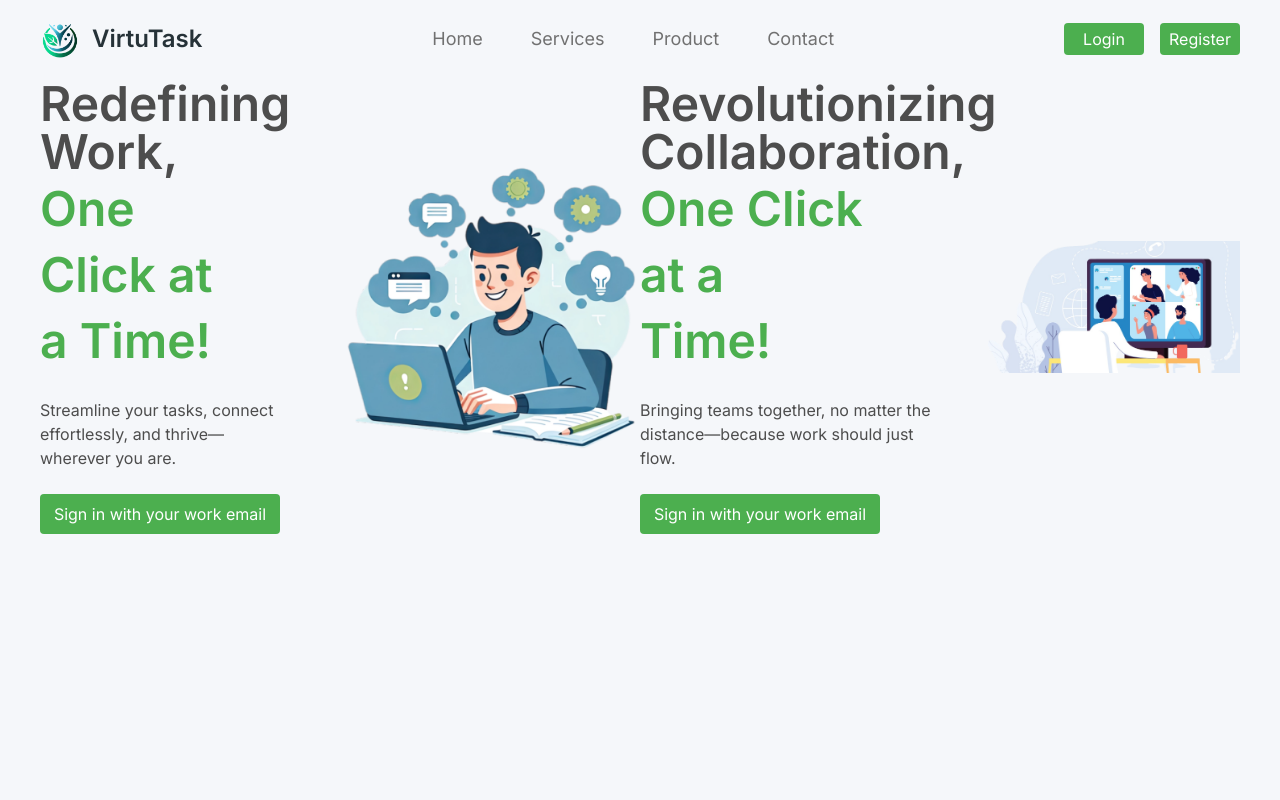
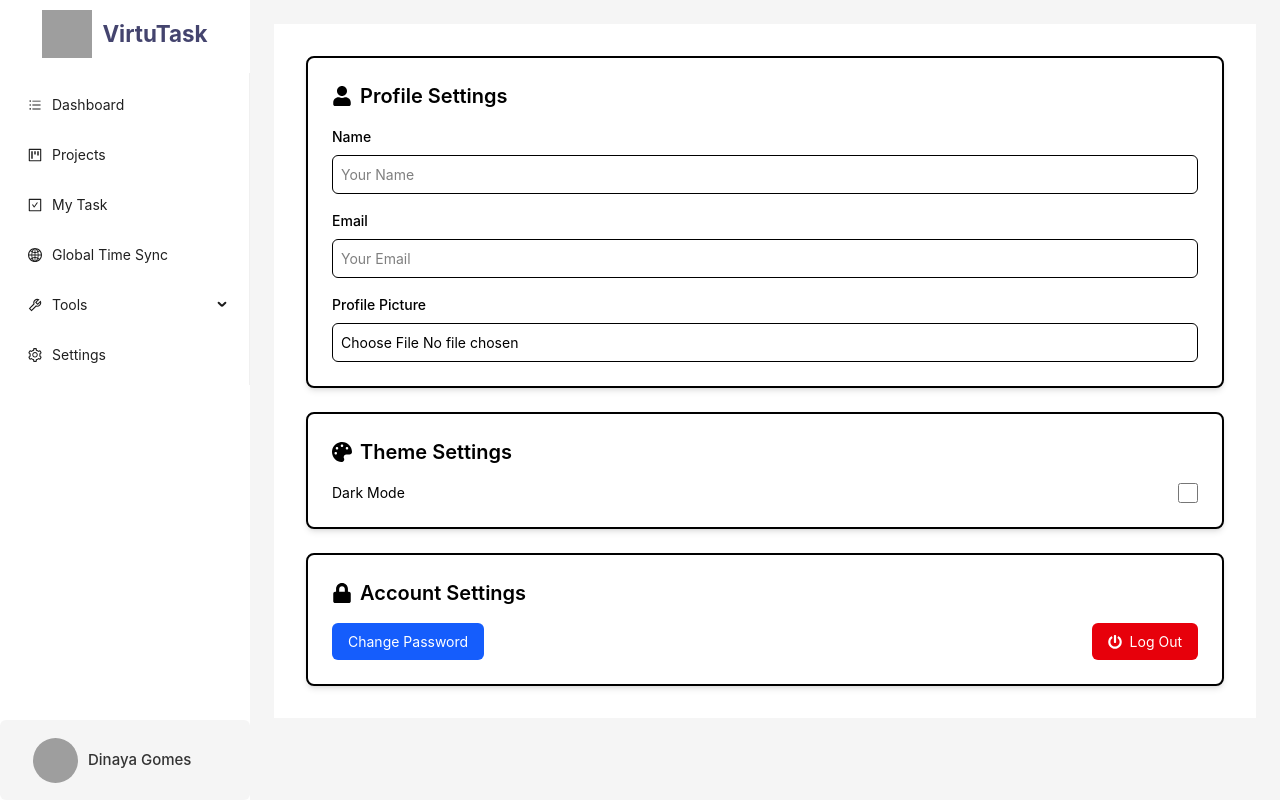
Before and after one commit to binubandara/virtuTask-app, a React (Vite) app in the folder frontend/: page /pane/settings in a window 1280 px wide. Shown: the top 800 px of the page. Built offline with nearby package versions, Linux system fonts and the light colour scheme; grey boxes are pictures that could not be loaded.

Commit message:
Added and linked the Settings page to the Side bar.

```diff
--- a/frontend/src/App.jsx
+++ b/frontend/src/App.jsx
@@ -26,10 +26,13 @@ function App() {
 function AppContent() {
   const location = useLocation(); // Get the current route location
 
+  // Check if the current path starts with '/pane'
+  const isPaneRoute = location.pathname.startsWith('/pane');
+
   return (
     <>
       {/* Render Navbar, Services, and MyFooter only on landing pages */}
-      {location.pathname !== '/pane' && (
+      {!isPaneRoute && (
         <>
           <Flowbite>
             <Navbar />
@@ -41,11 +44,11 @@ function AppContent() {
 
       {/* Main Routes */}
       <Routes>
-        <Route path="/pane" element={<PanePage />} /> {/* Pane Page */}
+        <Route path="/pane/*" element={<PanePage />} /> {/* Pane Page with nested routes */}
       </Routes>
 
       {/* Render MyFooter only on landing pages */}
-      {location.pathname !== '/pane' && <MyFooter />}
+      {!isPaneRoute && <MyFooter />}
     </>
   );
 }
--- /dev/null
+++ b/frontend/src/components/pane/Dashboard.jsx
@@ -0,0 +1,13 @@
+// components/pane/Dashboard.jsx
+import React from 'react';
+
+const Dashboard = () => {
+  return (
+    <div>
+      <h1>Dashboard</h1>
+      <p>This is the dashboard page.</p>
+    </div>
+  );
+};
+
+export default Dashboard;
--- /dev/null
+++ b/frontend/src/components/pane/GlobalSync.jsx
@@ -0,0 +1,13 @@
+// components/pane/Dashboard.jsx
+import React from 'react';
+
+const GlobalSync = () => {
+  return (
+    <div>
+      <h1>GTIME</h1>
+      <p>This is the globaalll page.</p>
+    </div>
+  );
+};
+
+export default GlobalSync;
--- a/frontend/src/components/pane/MenuList.jsx
+++ b/frontend/src/components/pane/MenuList.jsx
@@ -1,42 +1,50 @@
 import { Menu } from 'antd';
 import { AppstoreOutlined, ProjectOutlined, BarsOutlined, HomeOutlined, SettingOutlined, CheckSquareOutlined, GlobalOutlined, ToolOutlined, TeamOutlined, AimOutlined, HeartOutlined } from '@ant-design/icons';
+import { useNavigate } from 'react-router-dom';
+
 const MenuList = () => {
-    return (
-        <Menu mode="inline" className='sideBar' >
-            <Menu.Item style={{marginTop:10, marginBottom: 15, }}key="home" icon={<HomeOutlined />}>
-            Home
-            </Menu.Item>
+  const navigate = useNavigate();
 
-            <Menu.Item style={{marginBottom: 15, }}key="dashboard" icon={<BarsOutlined />}>
-            Dashboard
-            </Menu.Item>
+  const handleMenuClick = (key) => {
+    // Navigate to the corresponding route based on the key
+    switch (key) {
+      case 'dashboard':
+        navigate('/pane/dashboard');
+        break;
+      case 'projects':
+        navigate('/pane/projects');
+        break;
+      case 'myTask':
+        navigate('/pane/my-tasks');
+        break;
+      case 'global':
+        navigate('/pane/global-sync');
+        break;
+      case 'settings':
+        navigate('/pane/settings');
+        break;
+      // Add cases for other menu items if needed
+      default:
+        break;
+    }
+  };
 
-            <Menu.Item style={{ marginBottom: 15 }} key="projects" icon={<ProjectOutlined />}>
-            Projects
-            </Menu.Item>
+  return (
+    <Menu mode="inline" className='sideBar' onClick={({ key }) => handleMenuClick(key)}>
+      <Menu.Item style={{ marginTop: "12px", marginBottom: "10px" }} key="dashboard" icon={<BarsOutlined />}> Dashboard </Menu.Item>
+      <Menu.Item style={{ marginBottom: "10px" }} key="projects" icon={<ProjectOutlined />}> Projects </Menu.Item>
+      <Menu.Item style={{ marginBottom: "10px" }} key="myTask" icon={<CheckSquareOutlined />}> My Task </Menu.Item>
+      <Menu.Item style={{ marginBottom: "10px" }} key="global" icon={<GlobalOutlined />}> Global Time Sync </Menu.Item>
 
-            <Menu.Item style={{ marginBottom: 15 }}key="myTask" icon={<CheckSquareOutlined />}>
-            My Task
-            </Menu.Item>
+      <Menu.SubMenu style={{ marginBottom: "10px" }} key="tools" icon={<ToolOutlined />} title="Tools">
+        <Menu.Item style={{ marginBottom: "10px" }} key="tool-1" icon={<TeamOutlined />}> Engagement Hub </Menu.Item>
+        <Menu.Item style={{ marginBottom: "10px" }} key="tool-2" icon={<AimOutlined />}> Focus Mode </Menu.Item>
+        <Menu.Item style={{ marginBottom: "10px" }} key="tool-3" icon={<HeartOutlined />}> Health Habit Tracker </Menu.Item>
+      </Menu.SubMenu>
 
-            <Menu.Item style={{ marginBottom: 15 }}key="global" icon={<GlobalOutlined />}>
-            Global Time Sync
-            </Menu.Item>
-
-            <Menu.SubMenu style={{ marginBottom: 15 }}key="tools" icon={<ToolOutlined />}
-            title= "Tools">
-            <Menu.Item style={{ marginBottom: 15 }} key="tool-1" icon={<TeamOutlined />}>Engagement Hub</Menu.Item>
-            <Menu.Item style={{ marginBottom: 15 }} key="tool-2" icon={<AimOutlined />}>Focus Mode</Menu.Item>
-            <Menu.Item style={{ marginBottom: 15 }} key="tool-3" icon={<HeartOutlined />}>Health Habit Tracker</Menu.Item>
-            </Menu.SubMenu>
-
-
-            <Menu.Item style={{ marginBottom: 15 }} key="settings" icon={<SettingOutlined />}>
-            Settings
-            </Menu.Item>
-
-        </Menu>
-    );
+      <Menu.Item style={{ marginBottom: "10px" }} key="settings" icon={<SettingOutlined />}> Settings </Menu.Item>
+    </Menu>
+  );
 };
 
 export default MenuList;
--- a/frontend/src/components/pane/PanePage.jsx
+++ b/frontend/src/components/pane/PanePage.jsx
@@ -1,9 +1,13 @@
-// components/pane/PanePage.jsx
 import React from 'react';
 import { Layout } from 'antd';
+import { Routes, Route } from 'react-router-dom';
 import Logo from './Logo';
 import MenuList from './MenuList';
 import Profile from './Profile';
+import Settings from '../settingsPage/Settings'; // Import Settings Page
+import Dashboard from './Dashboard'; // Import other components as needed
+
+import GlobalSync from './GlobalSync';
 
 const { Sider, Content } = Layout;
 
@@ -12,11 +16,17 @@ const PanePage = () => {
     <Layout style={{ minHeight: '100vh' }}>
       <Sider theme="light" width={250}>
         <Logo />
-        <MenuList />
-        <Profile />
+        <MenuList />  {/* Pass function properly */}
+        <Profile />  {/* Profile will always be visible in the sidebar */}
       </Sider>
       <Content style={{ padding: '24px' }}>
-        {/* Add your main content here */}
+        <Routes>
+          <Route path="/" element={<Dashboard />} /> {/* Default route for /pane */}
+          <Route path="dashboard" element={<Dashboard />} />
+          <Route path="global-sync" element={<GlobalSync />} />
+          <Route path="settings" element={<Settings />} />
+          {/* Add other routes here */}
+        </Routes>
       </Content>
     </Layout>
   );
--- /dev/null
+++ b/frontend/src/components/settingsPage/Settings.jsx
@@ -0,0 +1,82 @@
+import React, { useState } from "react";
+import { FaUser, FaPalette, FaBell, FaLock, FaTrash, FaPowerOff } from "react-icons/fa";
+
+const Settings = () => {
+  const [darkMode, setDarkMode] = useState(false);
+  const [notifications, setNotifications] = useState({
+    email: true,
+    app: true,
+    sound: false,
+  });
+
+  return (
+    <div className={`p-8 w-full ${darkMode ? "bg-gray-900 text-white" : "bg-[white] text-black"}`}>
+      {/* Profile Settings */}
+      <div
+        className={`p-6 rounded-lg shadow-md mb-6 border-2 ${darkMode ? "bg-gray-800 border-gray-700 text-white" : "bg-[white] border-black text-black"}`}
+      >
+        <h2 className="text-xl font-semibold flex items-center gap-2">
+          <FaUser /> Profile Settings
+        </h2>
+        <div className="mt-4">
+          <label className="block font-medium">Name</label>
+          <input
+            type="text"
+            placeholder="Your Name"
+            className={`w-full mt-2 p-2 border rounded-md ${darkMode ? "bg-gray-700 text-white" : "bg-white text-black"}`}
+          />
+
+          <label className="block font-medium mt-4">Email</label>
+          <input
+            type="email"
+            placeholder="Your Email"
+            className={`w-full mt-2 p-2 border rounded-md ${darkMode ? "bg-gray-700 text-white" : "bg-white text-black"}`}
+          />
+
+          <label className="block font-medium mt-4">Profile Picture</label>
+          <input
+            type="file"
+            className={`w-full mt-2 p-2 border rounded-md ${darkMode ? "bg-gray-700 text-white" : "bg-white text-black"}`}
+          />
+        </div>
+      </div>
+
+      {/* Theme Settings */}
+      <div
+        className={`p-6 rounded-lg shadow-md mb-6 border-2 ${darkMode ? "bg-gray-800 border-gray-700 text-white" : "bg-white border-black text-black"}`}
+      >
+        <h2 className="text-xl font-semibold flex items-center gap-2">
+          <FaPalette /> Theme Settings
+        </h2>
+        <div className="mt-4 flex items-center justify-between">
+          <span>Dark Mode</span>
+          <input
+            type="checkbox"
+            checked={darkMode}
+            onChange={() => setDarkMode(!darkMode)}
+            className="w-5 h-5 cursor-pointer"
+          />
+        </div>
+      </div>
+
+      {/* Account Settings */}
+      <div
+        className={`p-6 rounded-lg shadow-md border-2 ${darkMode ? "bg-gray-800 border-gray-700 text-white" : "bg-white border-black text-black"}`}
+      >
+        <h2 className="text-xl font-semibold flex items-center gap-2">
+          <FaLock /> Account Settings
+        </h2>
+        <div className="mt-4 flex justify-between">
+          <button className="bg-blue-600 text-white px-4 py-2 rounded-md hover:bg-blue-700">
+            Change Password
+          </button>
+          <button className="bg-red-600 text-white px-4 py-2 rounded-md hover:bg-red-700 flex items-center gap-2">
+            <FaPowerOff /> Log Out
+          </button>
+        </div>
+      </div>
+    </div>
+  );
+};
+
+export default Settings;
```
